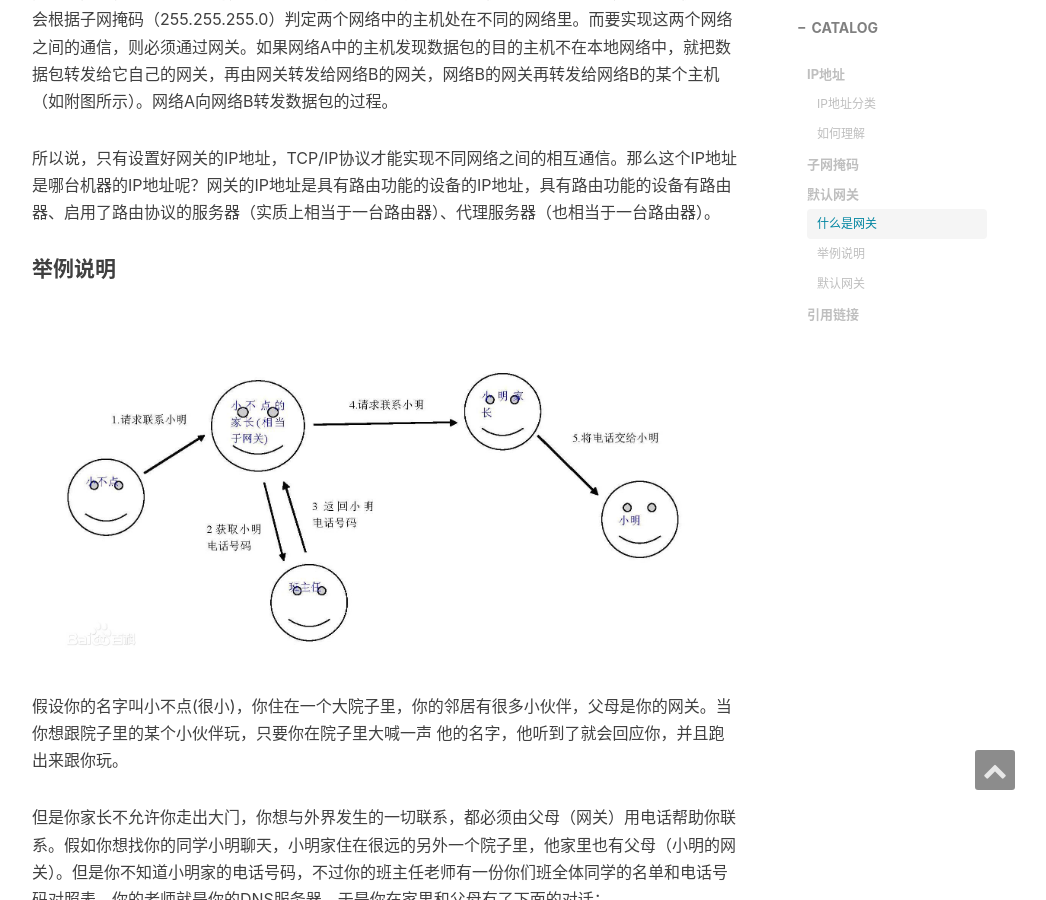
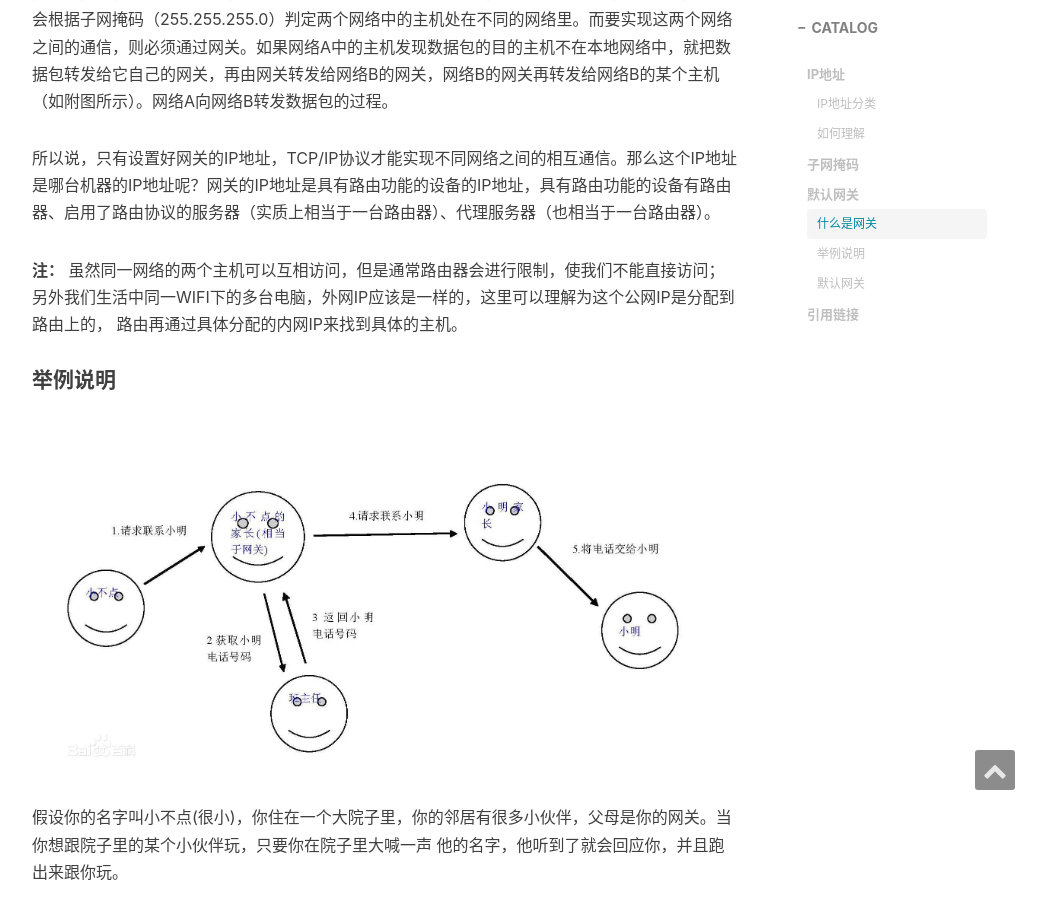
Before and after one commit to movesan/msblog, a Jekyll site: the page built from _posts/2017-03-13-network-c.markdown, in a window 1280 px wide and 900 px high, scrolled down 4435 px. Shown: the whole window, without its empty margins (233-1279 px from the left). Built offline with Jekyll 4.4.1, drawn with Linux system fonts in a browser that asks for light colours; nearby versions of some CDN libraries; comment, search, counter and statistics services are not loaded.

Commit message:
Add post network-c

```diff
--- a/_posts/2017-03-13-network-c.markdown
+++ b/_posts/2017-03-13-network-c.markdown
@@ -96,6 +96,9 @@ Internet网络中，每个上网的计算机都有一个像上述例子的地址
 
 所以说，只有设置好网关的IP地址，TCP/IP协议才能实现不同网络之间的相互通信。那么这个IP地址是哪台机器的IP地址呢？网关的IP地址是具有路由功能的设备的IP地址，具有路由功能的设备有路由器、启用了路由协议的服务器（实质上相当于一台路由器）、代理服务器（也相当于一台路由器）。
 
+**注：** 虽然同一网络的两个主机可以互相访问，但是通常路由器会进行限制，使我们不能直接访问；另外我们生活中同一WIFI下的多台电脑，外网IP应该是一样的，这里可以理解为这个公网IP是分配到路由上的，
+路由再通过具体分配的内网IP来找到具体的主机。
+
 #### 举例说明
 
 ![img](/img/post-in/network-c-5.jpg)
```
